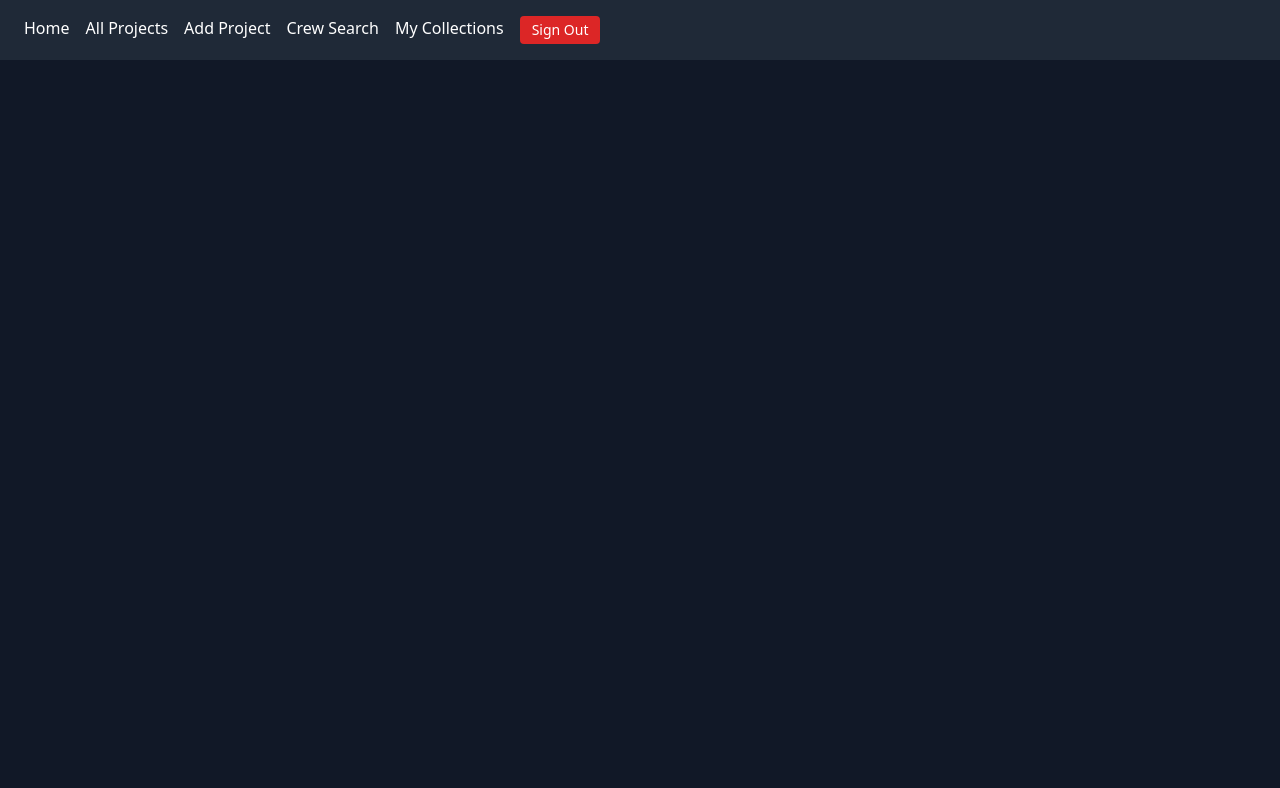
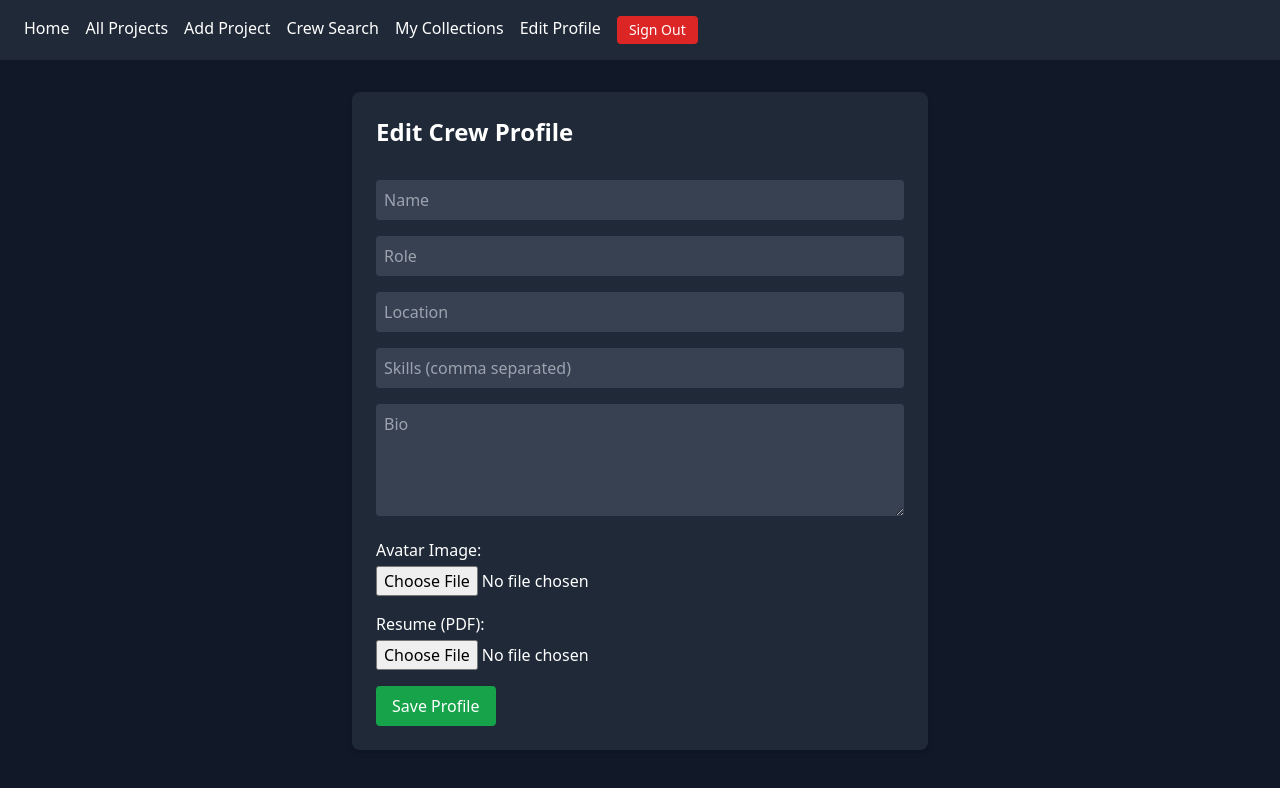
Before and after one commit to fco71/whosonset, a React app: page /edit-profile in a window 1280 px wide. Shown: the top 788 px of the page. Built offline with nearby package versions, Linux system fonts and the light colour scheme; no server answers; sample sign-in values are in the browser's storage.

Commit message:
indexupdated for editcrew profile

```diff
--- /dev/null
+++ b/src/components/EditCrewProfile.tsx
@@ -0,0 +1,189 @@
+// src/components/EditCrewProfile.tsx
+import React, { useState, useEffect } from 'react';
+
+// Define the shape of your form data
+interface FormData {
+  name: string;
+  role: string;
+  location: string;
+  skills: string;
+  bio: string;
+  avatarUrl: string; // Assuming you store the URL after upload
+  resumeUrl: string; // Assuming you store the URL after upload
+}
+
+const EditCrewProfile: React.FC = () => {
+  // Initialize form state with empty strings for all fields
+  const [form, setForm] = useState<FormData>({
+    name: '',
+    role: '',
+    location: '',
+    skills: '',
+    bio: '',
+    avatarUrl: '', // Initial empty string
+    resumeUrl: '', // Initial empty string
+  });
+
+  // This useEffect can be used to load existing profile data if you're editing
+  // For example, if you pass a 'crewId' prop, you'd fetch data here.
+  useEffect(() => {
+    // Example: Fetch existing profile data if editing a specific user
+    // In a real app, you might get an ID from URL params or props
+    // const fetchProfileData = async () => {
+    //   try {
+    //     const response = await fetch('/api/crew/your_crew_id'); // Replace with your API endpoint
+    //     const data = await response.json();
+    //     setForm(data); // Set the fetched data to your form state
+    //   } catch (error) {
+    //     console.error('Error fetching profile data:', error);
+    //   }
+    // };
+    // fetchProfileData();
+  }, []); // Empty dependency array means this runs once on mount
+
+  // Handles changes for all text, textarea, and select inputs
+  const handleChange = (
+    e: React.ChangeEvent<HTMLInputElement | HTMLTextAreaElement | HTMLSelectElement>
+  ) => {
+    const { name, value } = e.target;
+    setForm((prevForm) => ({
+      ...prevForm,
+      [name]: value,
+    }));
+  };
+
+  // Handles avatar image file selection
+  const handleAvatarChange = (e: React.ChangeEvent<HTMLInputElement>) => {
+    if (e.target.files && e.target.files[0]) {
+      const file = e.target.files[0];
+      // In a real application, you would upload this file to a server
+      // and update `form.avatarUrl` with the URL returned by the server.
+      // For now, let's create a temporary URL for preview:
+      setForm((prevForm) => ({
+        ...prevForm,
+        avatarUrl: URL.createObjectURL(file), // Creates a temporary URL for preview
+      }));
+      // console.log("Selected Avatar File:", file);
+    }
+  };
+
+  // Handles resume PDF file selection
+  const handleResumeChange = (e: React.ChangeEvent<HTMLInputElement>) => {
+    if (e.target.files && e.target.files[0]) {
+      const file = e.target.files[0];
+      // In a real application, you would upload this file to a server
+      // and update `form.resumeUrl` with the URL returned by the server.
+      // For now, let's create a temporary URL for preview:
+      setForm((prevForm) => ({
+        ...prevForm,
+        resumeUrl: URL.createObjectURL(file), // Creates a temporary URL for preview
+      }));
+      // console.log("Selected Resume File:", file);
+    }
+  };
+
+  // Handles the save button click
+  const handleSave = (e: React.MouseEvent<HTMLButtonElement>) => {
+    e.preventDefault(); // Prevent default button behavior (if inside a form)
+    // Here you would typically send the 'form' data to your backend API
+    console.log('Saving profile:', form);
+    // Example API call:
+    // fetch('/api/save-profile', {
+    //   method: 'POST',
+    //   headers: {
+    //     'Content-Type': 'application/json',
+    //   },
+    //   body: JSON.stringify(form),
+    // })
+    // .then(response => response.json())
+    // .then(data => {
+    //   console.log('Profile saved successfully:', data);
+    //   // Optionally, redirect or show a success message
+    // })
+    // .catch(error => {
+    //   console.error('Error saving profile:', error);
+    //   // Show an error message
+    // });
+  };
+
+  return (
+    <div className="min-h-screen bg-gray-900 text-white p-8">
+      <div className="max-w-xl mx-auto bg-gray-800 p-6 rounded-lg shadow-md space-y-4">
+        <h2 className="text-2xl font-bold mb-4">Edit Crew Profile</h2>
+
+        {/* Input fields */}
+        <input
+          name="name"
+          placeholder="Name"
+          value={form.name}
+          onChange={handleChange}
+          className="w-full p-2 bg-gray-700 rounded"
+        />
+        <input
+          name="role"
+          placeholder="Role"
+          value={form.role}
+          onChange={handleChange}
+          className="w-full p-2 bg-gray-700 rounded"
+        />
+        <input
+          name="location"
+          placeholder="Location"
+          value={form.location}
+          onChange={handleChange}
+          className="w-full p-2 bg-gray-700 rounded"
+        />
+        <input
+          name="skills"
+          placeholder="Skills (comma separated)"
+          value={form.skills}
+          onChange={handleChange}
+          className="w-full p-2 bg-gray-700 rounded"
+        />
+        <textarea
+          name="bio"
+          placeholder="Bio"
+          value={form.bio}
+          onChange={handleChange}
+          rows={4}
+          className="w-full p-2 bg-gray-700 rounded"
+        />
+
+        {/* Avatar Upload */}
+        <div>
+          <label className="block mb-1">Avatar Image:</label>
+          <input type="file" accept="image/*" onChange={handleAvatarChange} />
+          {form.avatarUrl && (
+            <img src={form.avatarUrl} alt="avatar" className="mt-2 h-20 w-20 object-cover rounded-full" />
+          )}
+        </div>
+
+        {/* Resume Upload */}
+        <div>
+          <label className="block mb-1">Resume (PDF):</label>
+          <input type="file" accept="application/pdf" onChange={handleResumeChange} />
+          {form.resumeUrl && (
+            <a
+              href={form.resumeUrl}
+              target="_blank"
+              rel="noopener noreferrer"
+              className="text-blue-400 underline mt-2 block"
+            >
+              View Uploaded Resume
+            </a>
+          )}
+        </div>
+
+        {/* Save Button */}
+        <button
+          onClick={handleSave}
+          className="bg-green-600 px-4 py-2 rounded hover:bg-green-500"
+        >
+          Save Profile
+        </button>
+      </div>
+    </div>
+  );
+};
+
+export default EditCrewProfile;
--- a/src/index.tsx
+++ b/src/index.tsx
@@ -21,6 +21,7 @@ import PrivateRoute from './components/PrivateRoute';
 import AddProject from './components/AddProject';
 import Home from './components/Home';
 import ProjectDetail from './components/ProjectDetail';
+import EditCrewProfile from './components/EditCrewProfile';
 
 import SavedCrewProfilesPage from './pages/SavedCrewProfilesPage';
 import SavedProjectsPage from './pages/SavedProjectsPage';
@@ -64,6 +65,7 @@ const App: React.FC = () => {
                                 <li><Link to="/projects/add" className="hover:underline">Add Project</Link></li>
                                 <li><Link to="/crew" className="hover:underline">Crew Search</Link></li>
                                 <li><Link to="/collections" className="hover:underline">My Collections</Link></li>
+                                <li><Link to="/edit-profile" className="hover:underline">Edit Profile</Link></li>
                                 <li>
                                     <button
                                         onClick={userSignOut}
@@ -89,6 +91,7 @@ const App: React.FC = () => {
                         <Route path="/collections" element={<PrivateRoute><CollectionsHubPage /></PrivateRoute>} />
                         <Route path="/saved-crew" element={<PrivateRoute><SavedCrewProfilesPage /></PrivateRoute>} />
                         <Route path="/saved-projects" element={<PrivateRoute><SavedProjectsPage /></PrivateRoute>} />
+                        <Route path="/edit-profile" element={<PrivateRoute><EditCrewProfile /></PrivateRoute>} />
                         <Route path="/login" element={<Login />} />
                         <Route path="/register" element={<Register />} />
                     </Routes>
@@ -98,7 +101,6 @@ const App: React.FC = () => {
     );
 };
 
-// Router wrapper to allow AnimatePresence to access location
 const RootWithRouter = () => (
     <Router>
         <App />
```
